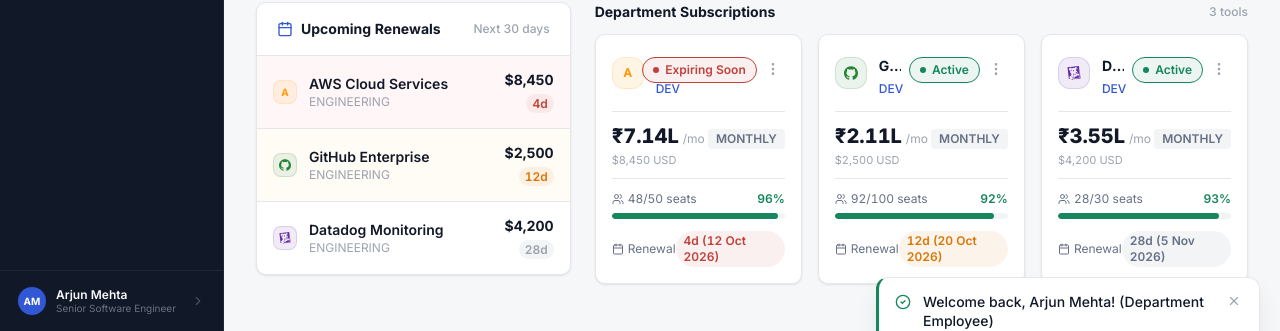
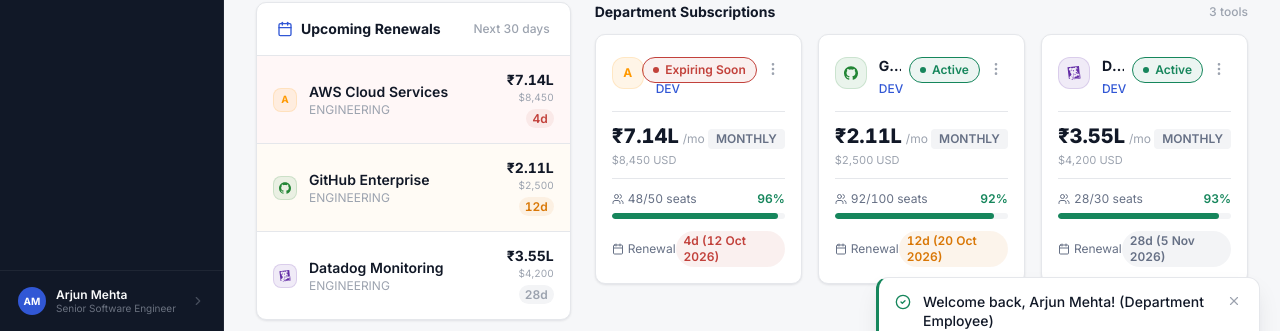
Before and after one commit to seenuvazan/saas-subscription-expense-analysis, a React (Vite) app in the folder frontend/: page / in a window 1280 px wide. Both pictures are taken after typing "name@example.com", "Sample123" into the empty fields and a click on the button "Authenticate & Launch Portal". Shown: the part 435-766 px from the top of the page. Built offline with nearby package versions, Linux system fonts and the light colour scheme; no server answers.

Commit message:
feat(frontend): upgrade renewal timeline component with upcoming expiry alerts

```diff
--- a/frontend/src/components/employee/RenewalTimeline.jsx
+++ b/frontend/src/components/employee/RenewalTimeline.jsx
@@ -1,6 +1,6 @@
 import React from 'react';
 import VendorLogo from '../common/VendorLogo';
-import { formatDate, getDaysRemaining, formatCurrency } from '../../utils/formatters';
+import { formatDate, getDaysRemaining, formatCurrency, formatINRCompact, USD_TO_INR } from '../../utils/formatters';
 import { Calendar } from 'lucide-react';
 
 const RenewalTimeline = ({ subscriptions = [] }) => {
@@ -64,7 +64,10 @@
 
                 <div className="text-right flex-shrink-0">
                   <p className="text-sm font-bold tabular-nums" style={{ color: 'var(--text-primary)' }}>
-                    {formatCurrency(sub.normalizedMonthlyCostUSD || sub.cost)}
+                    {formatINRCompact((sub.normalizedMonthlyCostUSD || sub.cost) * USD_TO_INR)}
+                  </p>
+                  <p className="text-[10px]" style={{ color: 'var(--text-muted)' }}>
+                    ${Math.round(sub.normalizedMonthlyCostUSD || sub.cost).toLocaleString()}
                   </p>
                   <span
                     className="text-xs font-semibold px-1.5 py-0.5 rounded-full"
```
